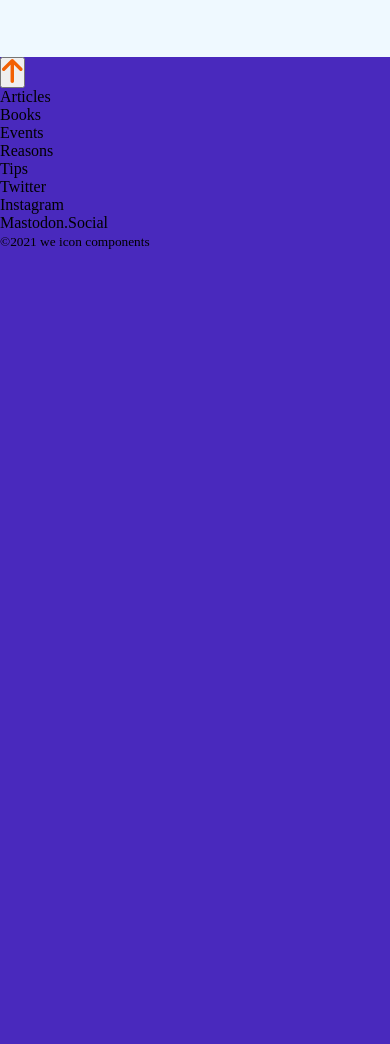
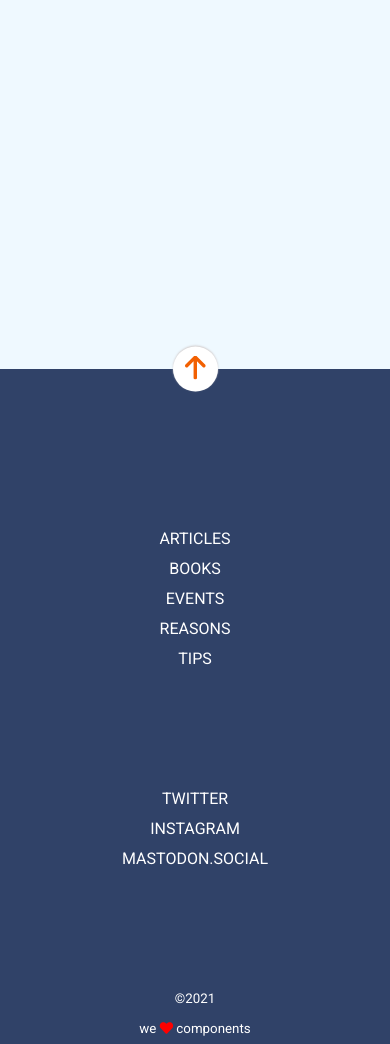
Before and after one commit to Adalab/modulo-1-evaluacion-final-ClaraVilelaJato, a website: page docs/index.html in a window 390 px wide. Shown: the part 1760-2804 px from the top of the page. Before the commit the page ends 2010 px from the top, so only its background shows below. Drawn offline with Linux system fonts and the light colour scheme.

Commit message:
End footer mobile

```diff
--- a/docs/index.html
+++ b/docs/index.html
@@ -15,6 +15,12 @@
     <link
       href="https://fonts.googleapis.com/css2?family=Roboto+Slab:wght@100;400;500;700&display=swap"
       rel="stylesheet"
+    />
+    <link
+      rel="stylesheet"
+      href="https://pro.fontawesome.com/releases/v5.10.0/css/all.css"
+      integrity="sha384-AYmEC3Yw5cVb3ZcuHtOA93w35dYTsvhLPVnYs9eStHfGJvOvKxVfELGroGkvsg+p"
+      crossorigin="anonymous"
     />
     <link rel="stylesheet" href="./assets/css/main.css" />
     <link rel="icon" href="./assets/images/favicon.png" />
@@ -65,18 +71,18 @@
             <h3 class="purchase-titles">Morbi dictum</h3>
             <p>Nemo doloremque inventore numquam similique.</p>
           </article>
+        </div>
 
-          <button class="more_Reasons">More reasons</button>
-        </div>
+        <button class="more_Reasons">More reasons</button>
       </section>
+    </main>
+
+    <footer class="footer">
       <button class="arrow">
         <img src="./assets/images/ico-arrow.svg" alt="arrowUp" />
       </button>
-    </main>
-
-    <footer>
-      <menu>
-        <ul>
+      <menu class="articles">
+        <ul class="articles-list">
           <li>Articles</li>
           <li>Books</li>
           <li>Events</li>
@@ -85,14 +91,17 @@
         </ul>
       </menu>
       <menu class="social_Media">
-        <ul>
+        <ul class="twitter">
           <li>Twitter</li>
           <li>Instagram</li>
           <li>Mastodon.Social</li>
         </ul>
       </menu>
 
-      <small class="small_Footer"> &copy;2021 we icon components</small>
+      <small class="small_Footer">
+        &copy;2021
+        <p>we <i class="fas fa-heart"></i> components</p></small
+      >
     </footer>
 
   </body>
--- a/src/scss/core/_variables.scss
+++ b/src/scss/core/_variables.scss
@@ -6,3 +6,4 @@ $font-text: "Roboto", sans-serif;
 $color-bg: #ffffff;
 $color-footer: #304268;
 $color-buttons: #f26002;
+$color-articles: #4a4a4a;
--- /dev/null
+++ b/src/scss/layout/_footer.scss
@@ -0,0 +1,37 @@
+.footer {
+  background-color: $color-footer;
+  display: flex;
+  flex-direction: column;
+  align-items: center;
+  justify-content: space-between;
+  height: 80vh;
+  text-align: center;
+  font-family: $font-text;
+  color: $color-bg;
+  text-transform: uppercase;
+  line-height: 30px;
+  font-size: 16px;
+
+  .arrow {
+    width: 45px;
+    height: 45px;
+    background-color: $color-bg;
+    border: none;
+    border-radius: 50%;
+    transform: translateY(-50%);
+    box-shadow: 0 -1px 2px 0 rgba($color: #d1ccccf8, $alpha: 1);
+  }
+  .fas {
+    color: red;
+  }
+  p {
+    text-transform: lowercase;
+  }
+}
+
+.articles-list {
+  list-style: none;
+}
+.twitter {
+  list-style: none;
+}
--- a/src/scss/layout/_page.scss
+++ b/src/scss/layout/_page.scss
@@ -48,12 +48,13 @@
     color: #4a4a4a;
     line-height: 30px;
   }
+  .imsomnia {
+    font-size: 14px;
+    color: #8ccbea;
+    font-family: $font-text;
+  }
 }
-.imsomnia {
-  font-size: 14px;
-  color: #8ccbea;
-  font-family: $font-text;
-}
+
 .button_Go {
   width: 75px;
   height: 45px;
@@ -69,6 +70,7 @@
 }
 
 .reasons {
+  height: 109vh;
   background-color: #eff9ff;
   display: flex;
   flex-direction: column;
```
Also changed, not shown: src/html/index.html (+6 -0 lines), src/html/partials/footer.html (+11 -5 lines), src/html/partials/main.html (+0 -3 lines), docs/assets/css/main.css.
